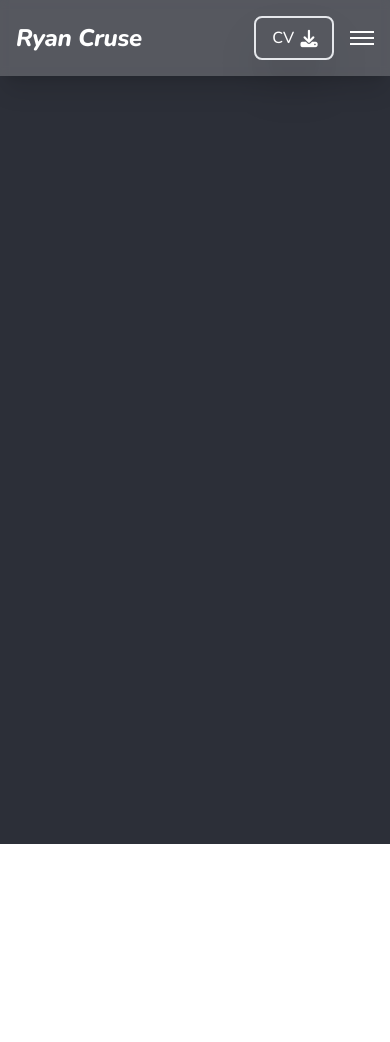
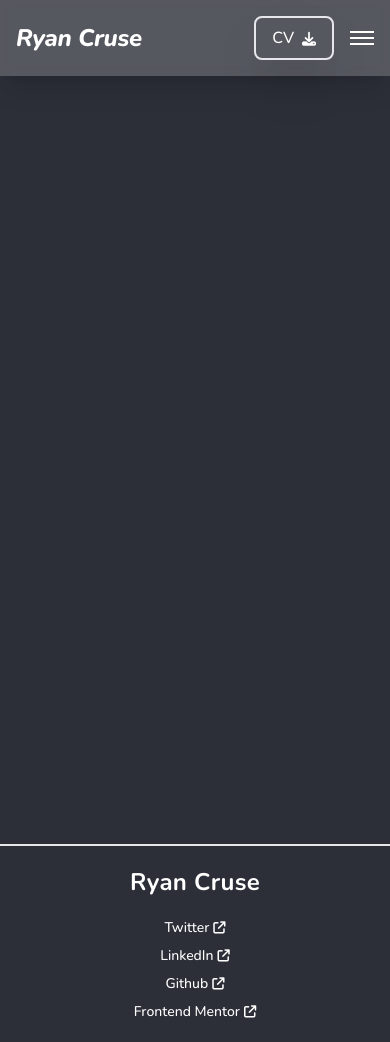
Before and after one commit to Cruse180795/My-Portfolio, a website built with Vite: page src/index.html in a window 390 px wide. Before the commit the page ends 844 px from the top, so only its background shows below. Built offline with nearby package versions, Linux system fonts and the light colour scheme; files whose address does not match are found by name.

Commit message:
Footer mobile, tablet & desktop

```diff
--- a/src/index.html
+++ b/src/index.html
@@ -27,7 +27,7 @@
   <link rel="stylesheet" href="./css/style.css">
 </head>
 
-<body class=" font-poppins overflow-hidden">
+<body class=" font-poppins overflow-x-hidden">
 
   <header class="min-h-screen bg-80082-DarkGray space-y-10 text-white">
     <nav class="fixed w-full z-10 top-0 start-0  bg-white/20 backdrop-blur-sm shadow-xl">
@@ -84,7 +84,35 @@
 
 
 
-
+  <footer
+    class="bg-80082-DarkGray flex flex-col items-center justify-center text-white p-5 text-center space-y-5 border-t-2 md:space-y-0 md:flex-row lg:px-[166px] md:justify-between lg:p-6">
+    <h2 class="font-nunito font-bold leading-[32px] tracking-[0.33px] text-2xl">
+      Ryan Cruse</h2>
+    <ul
+      class="flex flex-col items-center space-y-2 text-sm font-nunito font-medium md:flex-row md:items-center md:space-y-0 md:space-x-4">
+      <li
+        class="flex items-center gap-x-1 transition-all ease-in-out duration-700 hover:text-80082-Pink active:text-80082-Blue">
+        <a href="https://x.com/Cruse180795" target="_blank">Twitter</a>
+        <i class="fa-solid fa-arrow-up-right-from-square fa-sm"></i>
+      </li>
+      <li
+        class="flex items-center gap-x-1 transition-all ease-in-out duration-700 hover:text-80082-Pink active:text-80082-Blue">
+        <a href="https://www.linkedin.com/in/ryancruse1807/" target="_blank">LinkedIn</a>
+        <i class="fa-solid fa-arrow-up-right-from-square fa-sm"></i>
+      </li>
+      <li
+        class="flex items-center gap-x-1 transition-all ease-in-out duration-700 hover:text-80082-Pink active:text-80082-Blue">
+        <a href="https://github.com/Cruse180795" target="_blank">Github</a>
+        <i class="fa-solid fa-arrow-up-right-from-square fa-sm"></i>
+      </li>
+      <li
+        class="flex items-center gap-x-1 transition-all ease-in-out duration-700 hover:text-80082-Pink active:text-80082-Blue">
+        <a href="https://www.frontendmentor.io/profile/Cruse180795" target="_blank">Frontend
+          Mentor</a>
+        <i class="fa-solid fa-arrow-up-right-from-square fa-sm"></i>
+      </li>
+    </ul>
+  </footer>
 
 
   <script type="module" src="./js/main.js"></script>
```
Also changed, not shown: src/css/style.css.
